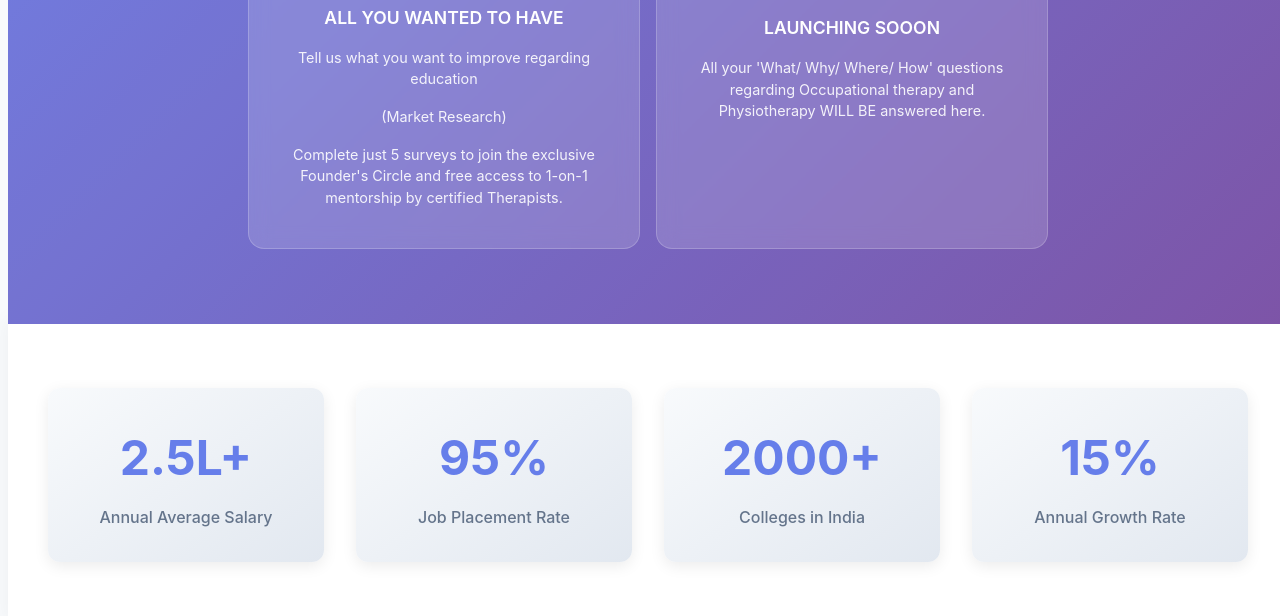
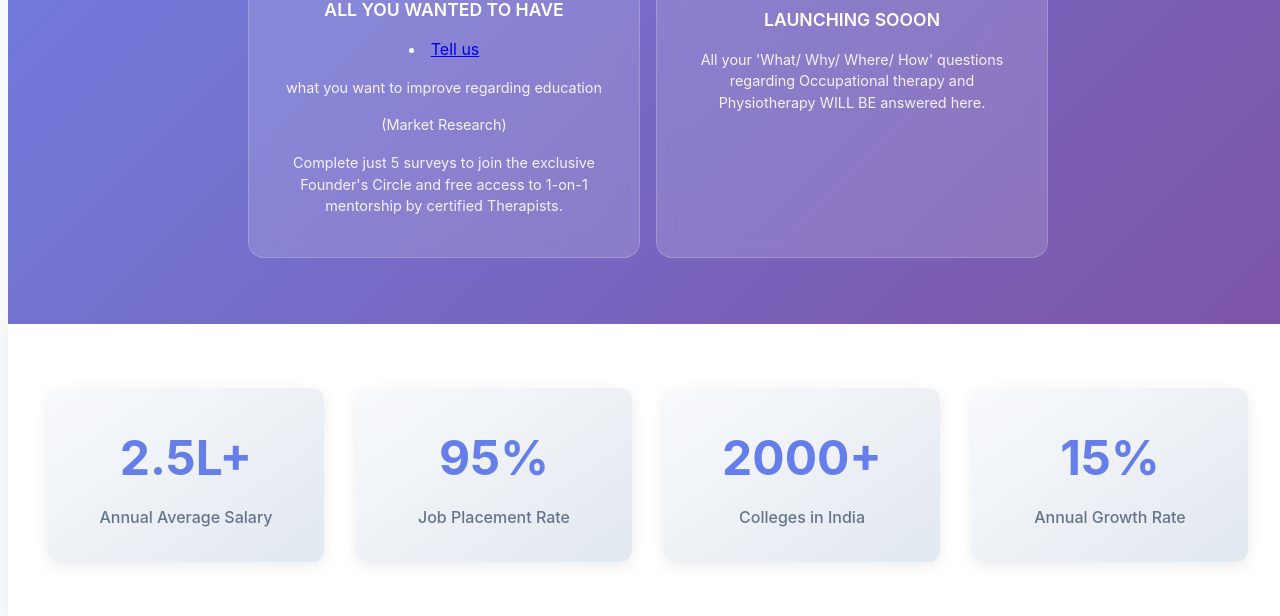
Before and after one commit to jujatho416/Evolve_n_Learn, a plain HTML site: page index.html in a window 1280 px wide. Shown: the part 484-1100 px from the top of the page. Drawn offline with Linux system fonts and the light colour scheme.

Commit message:
Update index.html

```diff
--- a/index.html
+++ b/index.html
@@ -17,7 +17,7 @@
                 <li><a href="#home">Home</a></li>
                 <li><a href="https://www.physio-pedia.com/Physiotherapy_/_Physical_Therapy#:~:text=Physiotherapy%20is%20anchored%20in%20movement%20sciences%20and%20aims,someone%20is%20affected%20by%20injury%2C%20illness%20or%20disability" target="_blank" rel="noopener noreferrer">PT</a></li>
                 <li><a href="https://www.aota.org/about/what-is-ot"target="_blank" rel="noopener noreferrer">OT</a></li>
-                <li><a href="#research">Research</a></li>
+                <li><a href="https://deformity.ai/d/xAK1Z8eTDrTn"target="_blank" rel="noopener noreferrer">Research</a></li>
                 <li><a href="#about"target="_blank" rel="noopener noreferrer">About</a></li>
             </ul>
         </nav>
@@ -44,7 +44,8 @@
                     <span class="hero-feature-icon">🚀</span>
 
                     <h3 class="hero-feature-title">ALL YOU WANTED TO HAVE</h3>
-                    <p class="hero-feature-description">Tell us what you want to improve regarding education</p>
+                    <li><a href="https://deformity.ai/d/xAK1Z8eTDrTn"target="_blank" rel="noopener noreferrer">Tell us</a></li>
+                    <p class="hero-feature-description">what you want to improve regarding education</p>
                     <p class="hero-feature-description">(Market Research)</p>
 <p class="hero-feature-description">Complete just 5 surveys to join the exclusive Founder's Circle and free access to 1-on-1 mentorship by certified Therapists.<P>
                 </div>
```
